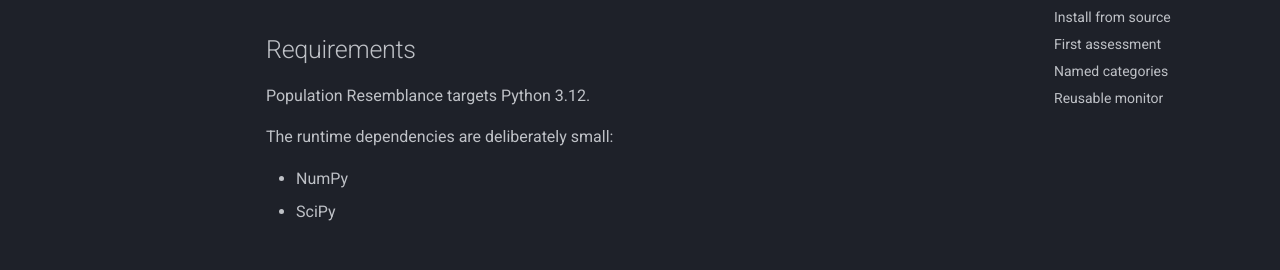
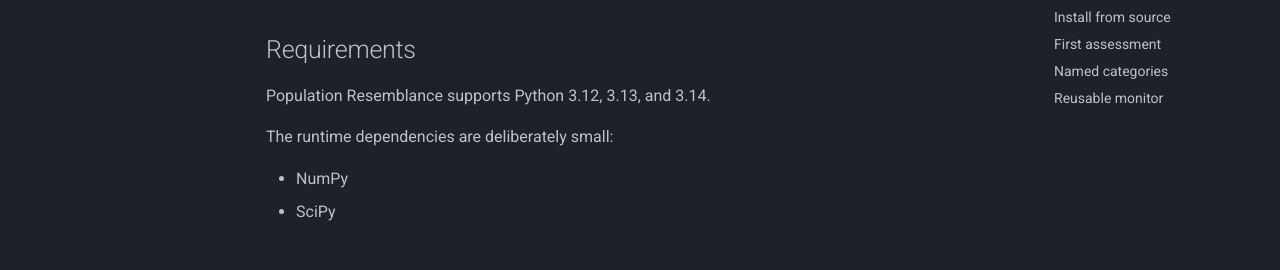
Before and after one commit to DiogoRibeiro7/population-resemblance, an MkDocs documentation site: the page built from docs/getting-started.md, in a window 1280 px wide and 900 px high. Shown: the part 196-466 px from the top of the window. Built offline with MkDocs 1.6.1 and Material for MkDocs 9.7.7, drawn with Linux system fonts in a browser that asks for light colours; comment, search, counter and statistics services are not loaded.

Commit message:
docs: document Python compatibility in docs/getting-started.md

```diff
--- a/docs/getting-started.md
+++ b/docs/getting-started.md
@@ -2,7 +2,7 @@
 
 ## Requirements
 
-Population Resemblance targets Python 3.12.
+Population Resemblance supports Python 3.12, 3.13, and 3.14.
 
 The runtime dependencies are deliberately small:
 
```
